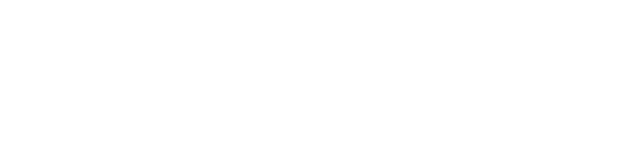
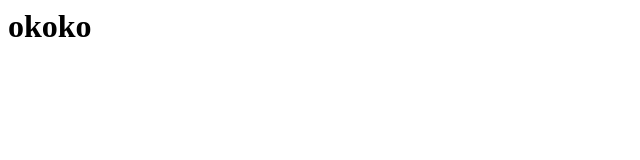
Before and after one commit to shiromike/yuke, a plain HTML site: page index.html in a window 1280 px wide. Shown: the whole page, without its empty margins (0-640 px from the left). Drawn offline with Linux system fonts and the light colour scheme.

Commit message:
Update index.html

```diff
--- a/index.html
+++ b/index.html
@@ -7,5 +7,6 @@
 </head>
 
 <body>
+<h1>okoko</h1>
 </body>
 </html>
```
